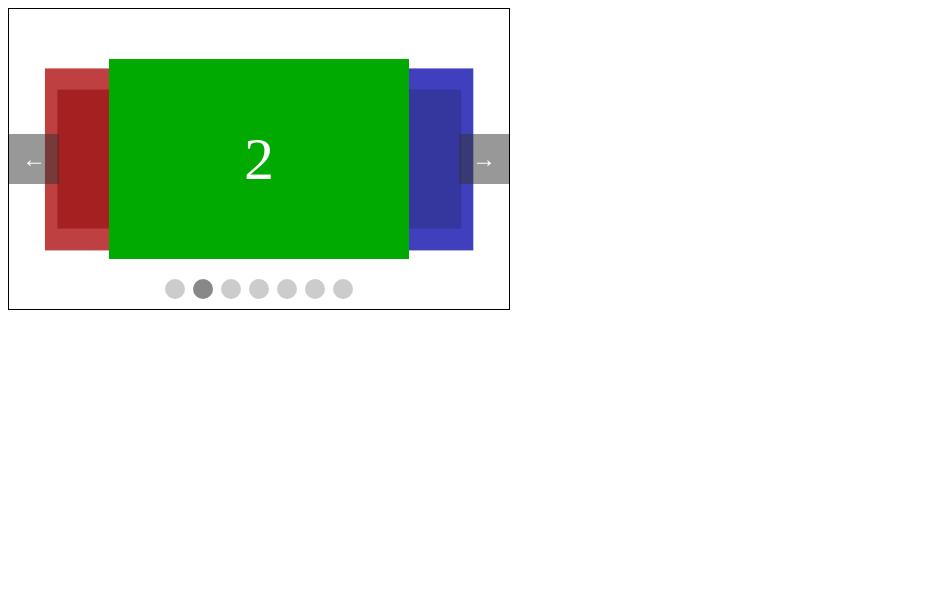
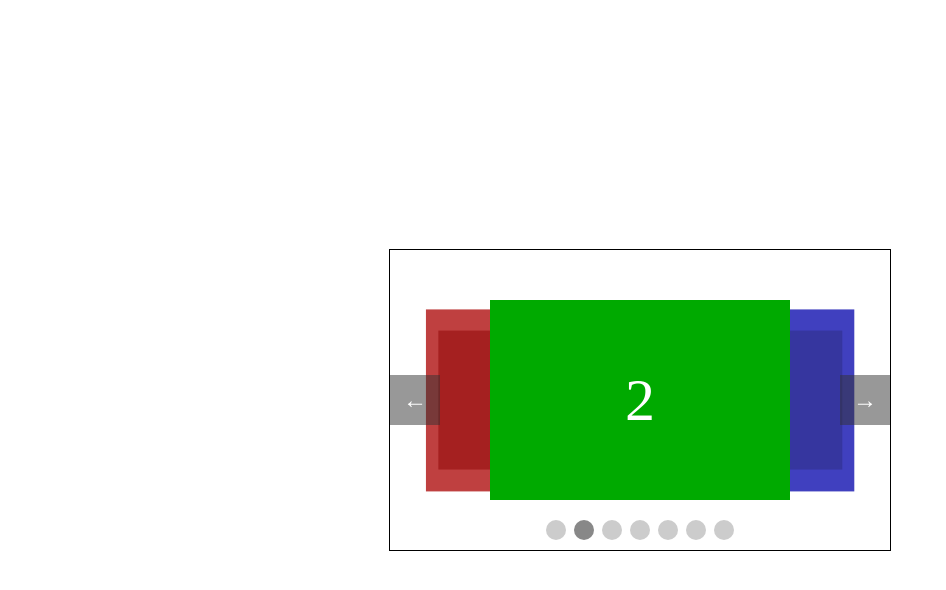
Before and after one commit to happychl/carrousel, a website: page index.html in a window 1280 px wide. Shown: the whole page, without its empty margins (0-946 px from the left). Drawn offline with Linux system fonts and the light colour scheme.

Commit message:
I：样式调整

```diff
--- a/carrousel.css
+++ b/carrousel.css
@@ -1,8 +1,13 @@
 .carrousel-container {
 	z-index: 1;
-	position: relative;
+	position: absolute;
+	top: 0;
+	left: 0;
+	right: 0;
+	bottom: 0;
 	width: 500px;
 	height: 300px;
+	margin: auto;
 	border: 1px solid #000;
 }
 
```
